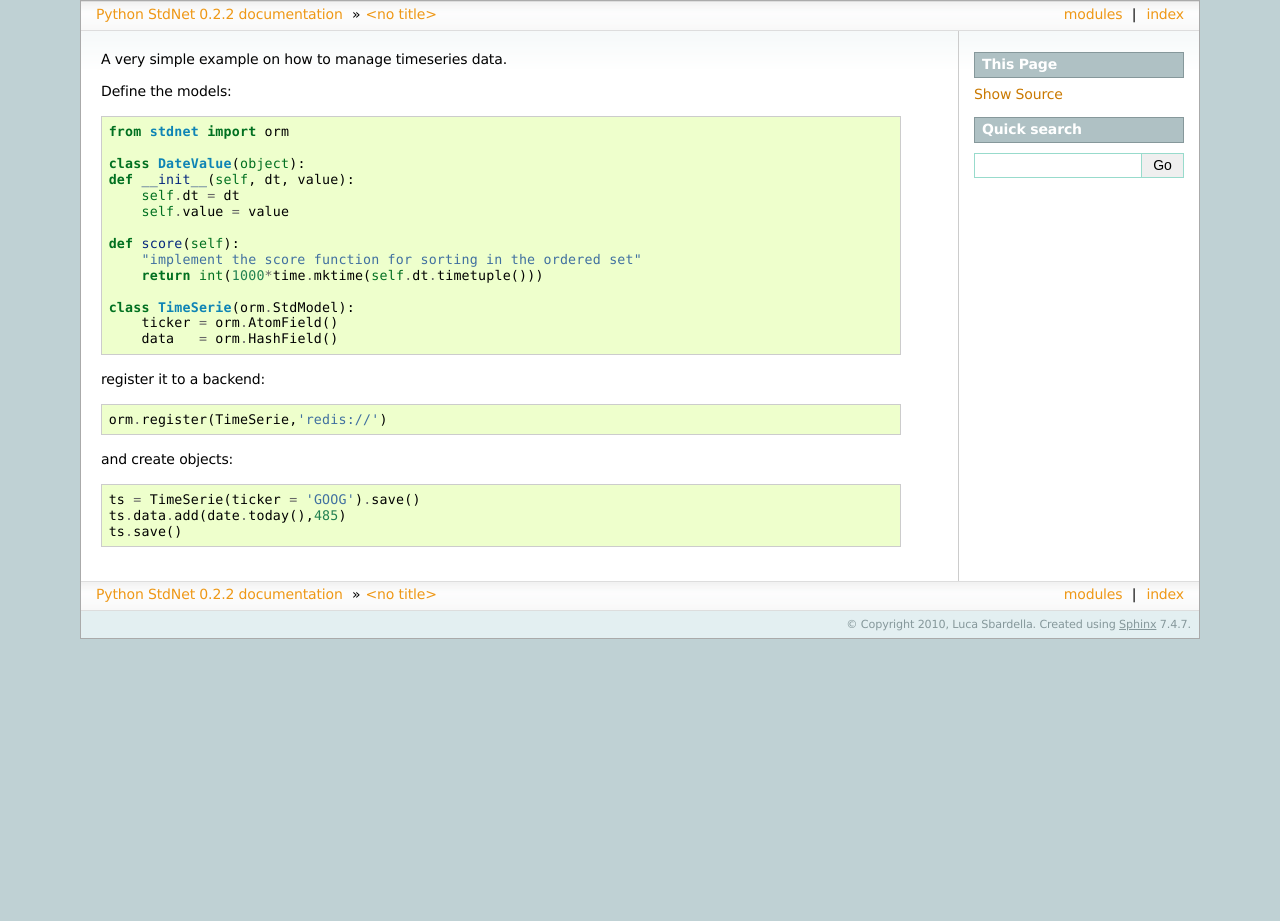
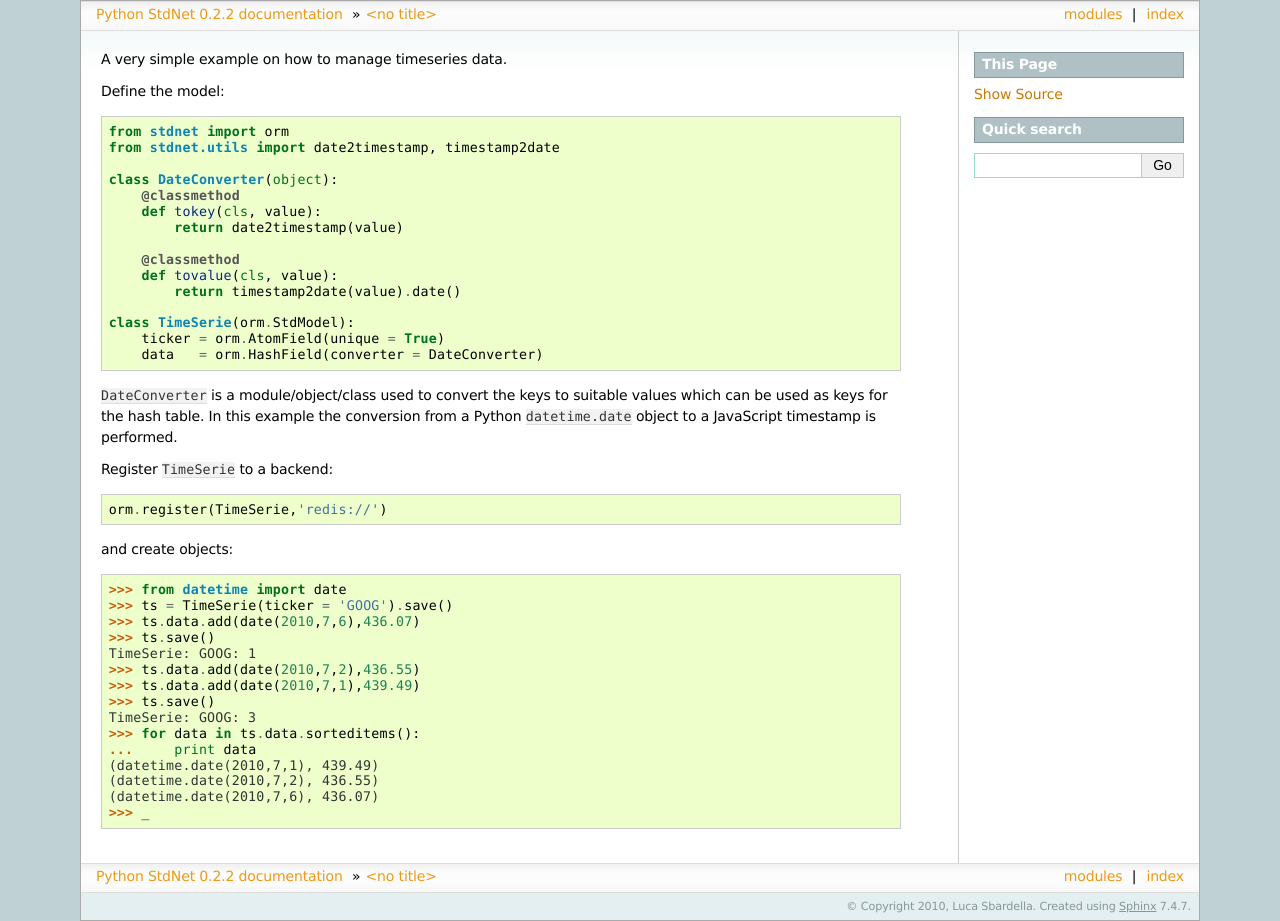
Before and after one commit to TheProjecter/python-stdnet, a Sphinx documentation site: the page built from docs/source/examples/example.rst, in a window 1280 px wide. Built offline with Sphinx 7.4.7, drawn with Linux system fonts in a browser that asks for light colours; formulas are drawn with MathJax 3; before the commit the page ends 900 px from its top, so only the background shows below that.

Commit message:
more docs

```diff
--- a/docs/source/examples/example.rst
+++ b/docs/source/examples/example.rst
@@ -2,29 +2,47 @@
 
 A very simple example on how to manage timeseries data.
 
-Define the models::
+Define the model::
 
-    from stdnet import orm
+	from stdnet import orm
+	from stdnet.utils import date2timestamp, timestamp2date
 
-    class DateValue(object):
-    def __init__(self, dt, value):
-        self.dt = dt
-        self.value = value
+	class DateConverter(object):
+	    @classmethod
+	    def tokey(cls, value):
+	        return date2timestamp(value)
 
-    def score(self):
-        "implement the score function for sorting in the ordered set"
-        return int(1000*time.mktime(self.dt.timetuple()))
+	    @classmethod
+	    def tovalue(cls, value):
+	        return timestamp2date(value).date()
 
-    class TimeSerie(orm.StdModel):
-        ticker = orm.AtomField()
-        data   = orm.HashField()
+	class TimeSerie(orm.StdModel):
+	    ticker = orm.AtomField(unique = True)
+	    data   = orm.HashField(converter = DateConverter)
 
-register it to a backend::
+``DateConverter`` is a module/object/class used to convert the keys to suitable
+values which can be used as keys for the hash table. In this example the conversion from a
+Python ``datetime.date`` object to a JavaScript timestamp is performed.
+
+Register ``TimeSerie`` to a backend::
 
     orm.register(TimeSerie,'redis://')
 
+
 and create objects::
 
-    ts = TimeSerie(ticker = 'GOOG').save()
-    ts.data.add(date.today(),485)
-    ts.save()
+	>>> from datetime import date
+	>>> ts = TimeSerie(ticker = 'GOOG').save()
+	>>> ts.data.add(date(2010,7,6),436.07)
+	>>> ts.save()
+	TimeSerie: GOOG: 1
+	>>> ts.data.add(date(2010,7,2),436.55)
+	>>> ts.data.add(date(2010,7,1),439.49)
+	>>> ts.save()
+	TimeSerie: GOOG: 3
+	>>> for data in ts.data.sorteditems():
+	...     print data
+	(datetime.date(2010,7,1), 439.49)
+	(datetime.date(2010,7,2), 436.55)
+	(datetime.date(2010,7,6), 436.07)
+	>>> _
```
Also changed, not shown: 3 other files.
